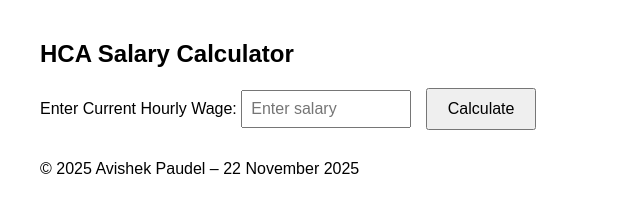
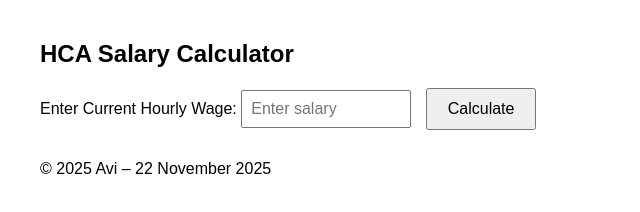
Before and after one commit to avishekpaudel01/hca-salary-calculator, a plain HTML site: page index.html in a window 1280 px wide. Shown: the whole page, without its empty margins (0-640 px from the left). Drawn offline with Linux system fonts and the light colour scheme.

Commit message:
index.html

```diff
--- a/index.html
+++ b/index.html
@@ -62,7 +62,7 @@
     }
   </script>
     <footer>
-    © 2025 Avishek Paudel – 22 November 2025
+    © 2025 Avi – 22 November 2025
   </footer>
 </body>
 </html>
```
